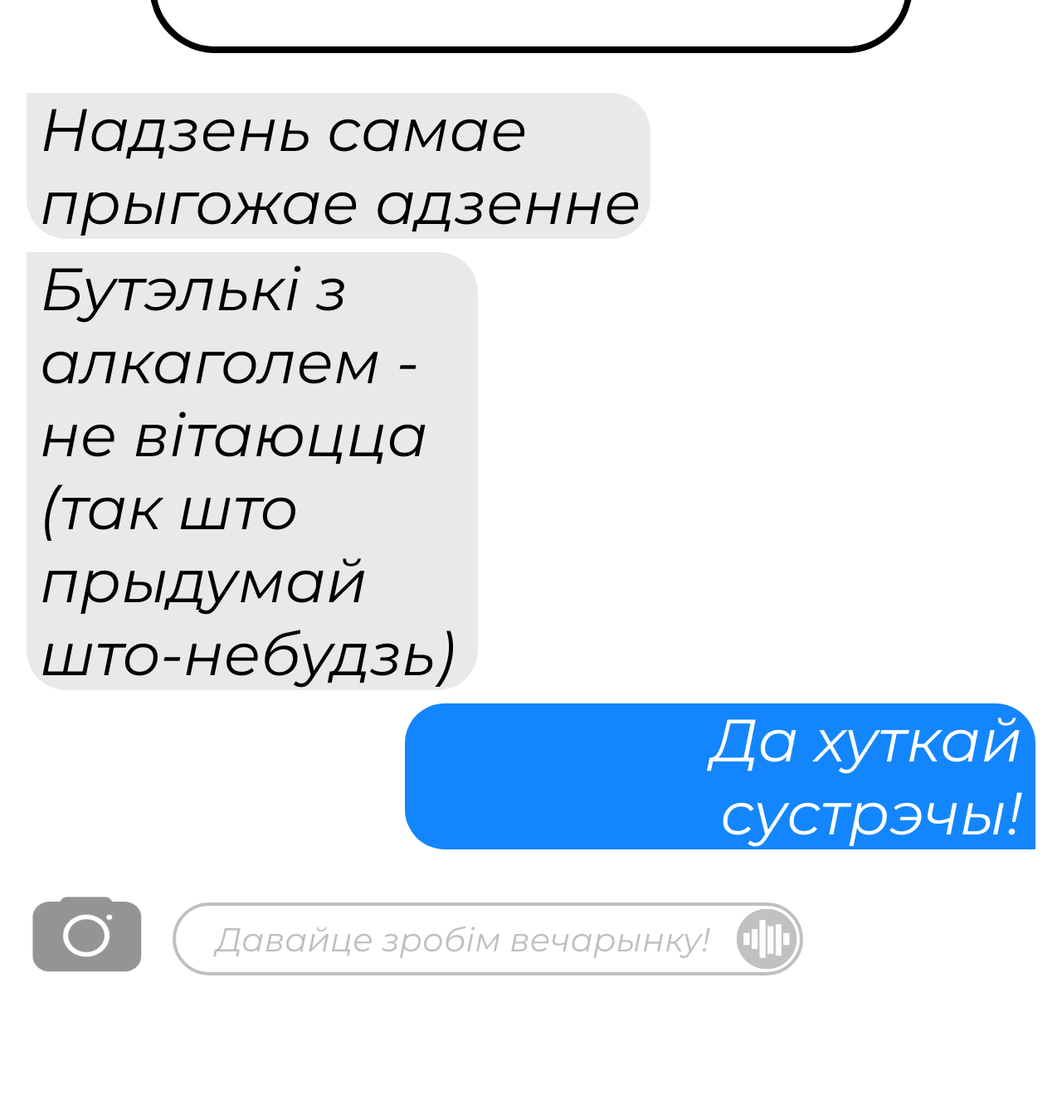
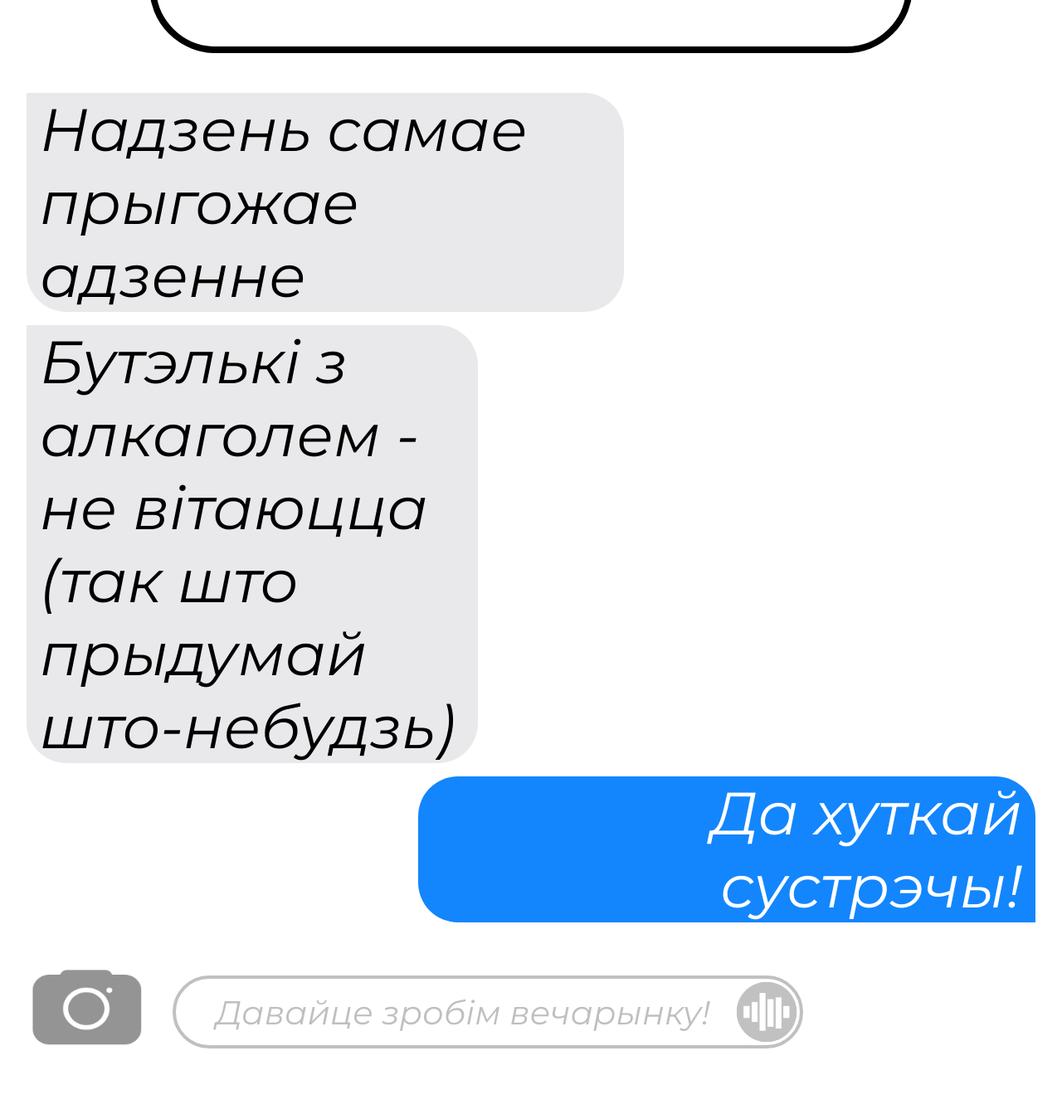
Before and after one commit to MarkRomanczuk/MarkRomanczuk.github.io, a plain HTML site: page tusa/bel.html in a window 1280 px wide. Shown: the part 1025-2368 px from the top of the page at 83% size. Before the commit the page ends 2281 px from the top, so only its background shows below. Drawn offline with Linux system fonts and the light colour scheme.

Commit message:
Update bel.html

```diff
--- a/tusa/bel.html
+++ b/tusa/bel.html
@@ -169,7 +169,7 @@
     </div>
     <div class="second">
         <div class="one" align="left">
-            <p style="background-color: #e9e9eb; width: 46rem; font-size: 4.5rem;
+            <p style="background-color: #e9e9eb; width: 44rem; font-size: 4.5rem;
              border-top-right-radius: 3rem;
               border-bottom-right-radius: 3rem; color: #000;
               padding-left: 1rem; margin: 1rem; margin-left: 2rem;
@@ -184,7 +184,7 @@
              border-bottom-left-radius: 3rem;">Бутэлькі з алкаголем - не вітаюцца (так што прыдумай што-небудзь)</p>
         </div>
         <div class="tree" align="right">
-            <p style="background-color: #1386fd; width: 46.5rem;
+            <p style="background-color: #1386fd; width: 45.5rem;
              font-size: 4.5rem; padding-right: 1rem;
              border-top-left-radius: 3rem; border-bottom-left-radius: 3rem;
              margin: 1rem;margin-right: 2rem;
```
